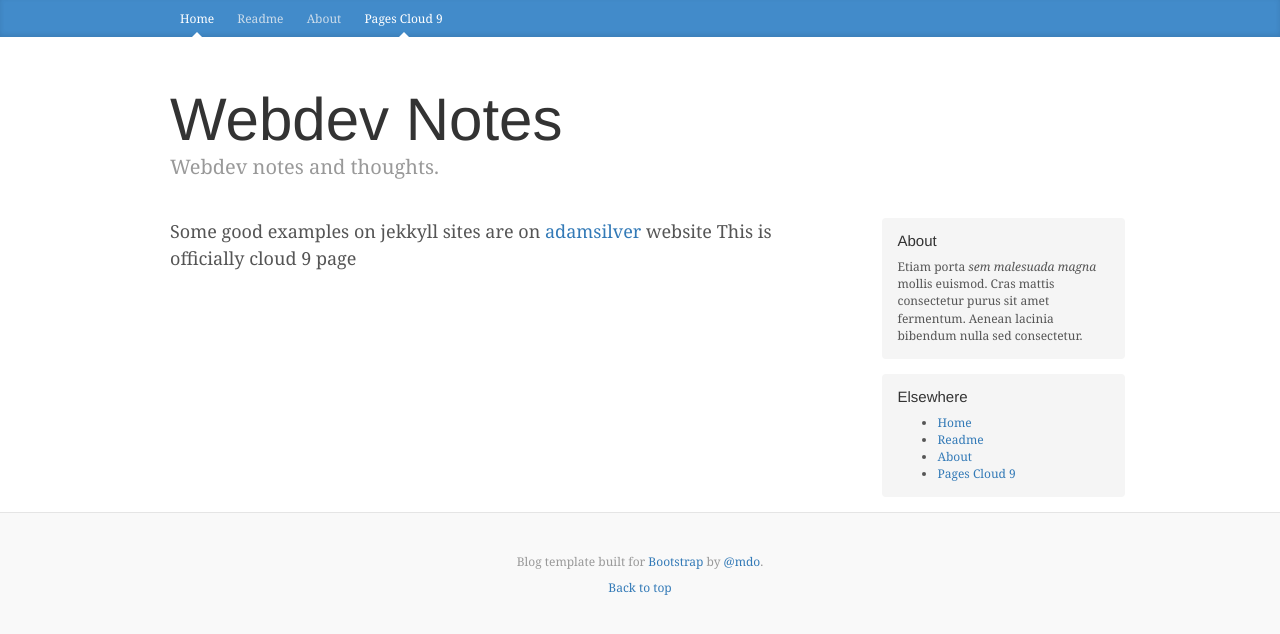
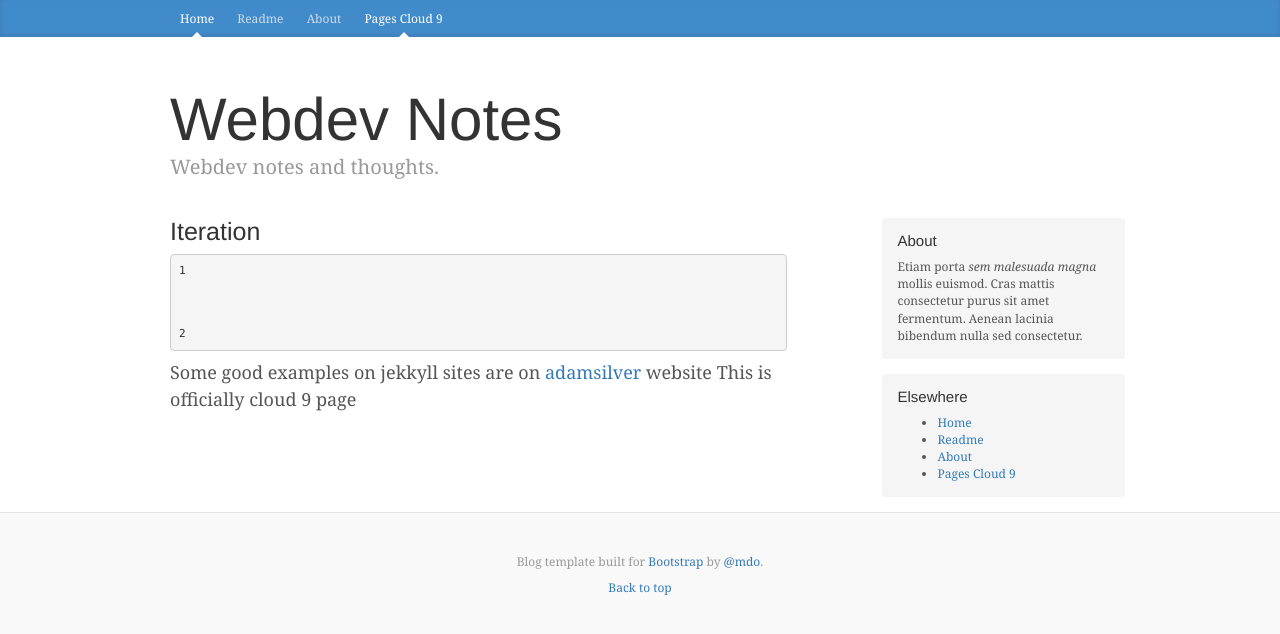
Before and after one commit to tuladhasum/tuladhasum.github.io, a Jekyll site: the page built from _pages/cloud9.md, in a window 1280 px wide. Shown: the top 634 px of the page. Built offline with Jekyll 4.4.1, drawn with Linux system fonts in a browser that asks for light colours.

Commit message:
Update cloud9.md

```diff
--- a/_pages/cloud9.md
+++ b/_pages/cloud9.md
@@ -4,5 +4,14 @@ title: Cloud 9 Page
 permalink: /pages/cloud9/
 ---
 
+## Iteration
+{% for i in (1..5) %}
+  {% if i == 3 %}
+    {% break %}
+  {% else %}
+    {{ i }}
+  {% endif %}
+{% endfor %}
+
 Some good examples on jekkyll sites are on [adamsilver](https://github.com/adamsilver) website
 This is officially cloud 9 page
```
